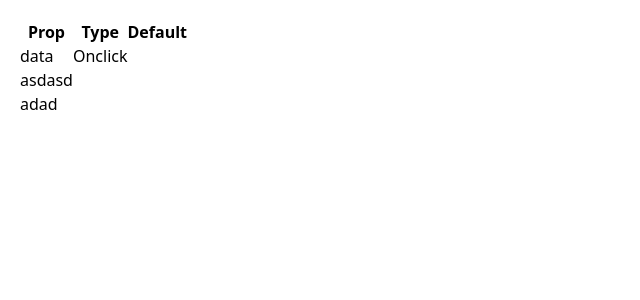
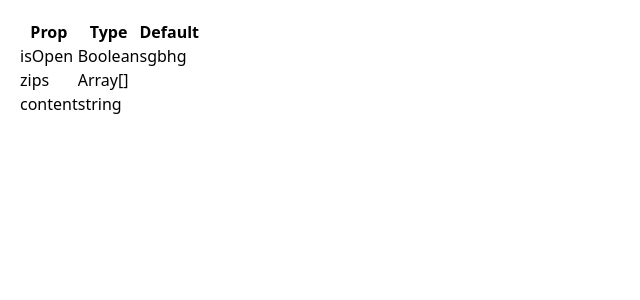
Before and after one commit to kwame999/kiwi-ui, a Next.js app: page / in a window 1280 px wide. Shown: the top 300 px of the page, without its empty margins (0-640 px from the left). Built offline with nearby package versions, Linux system fonts and the light colour scheme.

Commit message:
fix: render issue of table fixed and refrac  props meta for grouping

```diff
--- a/src/app/components.ts
+++ b/src/app/components.ts
@@ -3,61 +3,55 @@ export const components: ComponentTypes[] = [
     componentType: 'Environmental Switch',
     description: 'An environmental switch with hover animation and micro-interactions',
     category: 'Buttons',
-    definitions: {
-      props: ['data', 'Onclick'],
-      type: ['asdasd'],
-      defaults: ['adad'],
-    },
+    meta: [
+        {prop: 'isOpen', type: 'Boolean', defaults: ''},
+        {prop: 'content', type: 'string', defaults: ''}
+      ]
   },
   {
     componentType: 'Tag Setter',
     description: 'An environmental switch with hover animation and micro-interactions',
     category: 'Inputs',
-    definitions: {
-      props: [],
-      type: [],
-      defaults: [],
-    },
+     meta: [
+        {prop: 'isOpen', type: 'Boolean', defaults: 'sgbhg'},
+        {prop: 'zips', type: 'Array[]', defaults: ''},
+        {prop: 'content', type: 'string', defaults: ''}
+      ]
   },
   {
     componentType: 'Save Button',
     description: 'An environmental switch with hover animation and micro-interactions',
     category: 'Buttons',
-    definitions: {
-      props: [],
-      type: [],
-      defaults: [],
-    },
+    meta: [
+            {prop: 'content', type: 'string', defaults: ''}
+          ]
   },
   {
     componentType: 'Tool Bar',
     description: 'An environmental switch with hover animation and micro-interactions',
     category: 'Tools',
-    definitions: {
-      props: [],
-      type: [],
-      defaults: [],
-    },
+    meta: [
+        {prop: '', type: '', defaults: ''},
+        {prop: '', type: '', defaults: ''}
+      ]
   },
   {
     componentType: 'Morphing Card',
     description: 'An environmental switch with hover animation and micro-interactions',
     category: 'Cards',
-    definitions: {
-      props: [],
-      type: [],
-      defaults: [],
-    },
+    meta: [
+        {prop: '', type: '', defaults: ''},
+        {prop: '', type: '', defaults: ''}
+      ]
   },
   {
     componentType: 'Filter Table',
     description: 'An environmental switch with hover animation and micro-interactions',
     category: 'Tools',
-    definitions: {
-      props: [],
-      type: [],
-      defaults: [],
-    },
+    meta: [
+        {prop: '', type: '', defaults: ''},
+        {prop: '', type: '', defaults: ''}
+      ]
   },
 ];
 
@@ -66,11 +60,11 @@ export type ComponentTypes = {
   componentType: string,
   description: string,
   category: string,
-  definitions: {
-    props: string[],
-    type: string[],
-    defaults: string[],
-  }
+  meta?: {
+    prop: string,
+    type: string,
+    defaults: string,
+  }[]
 
 }
 
--- a/src/app/page.tsx
+++ b/src/app/page.tsx
@@ -20,7 +20,7 @@ export default function Home() {
     <div className="p-5">
       {/* <CodeBlock></CodeBlock> */}
       {/* <PaginationArrows data={components}></PaginationArrows> */}
-      <PropTable data={components[0]}></PropTable>
+      <PropTable data={components[1]}></PropTable>
     </div>
   );
 }
@@ -325,7 +325,7 @@ const PaginationArrows = ({data, onPaginate}: PaginationArrowsProp) => {
 //Prop table component
 const PropTable = ({data}: PropTableProps) => {
 
-  const {definitions: {props, type, defaults}} = data!
+  const { meta } = data!
 
   return(
     <table aria-label="Component Props">
@@ -337,15 +337,14 @@ const PropTable = ({data}: PropTableProps) => {
         </tr>
       </thead>
       <tbody>
-        <tr>{props.map(p =>
-          <td>{p}</td>)}
-        </tr>
-        <tr>{type.map(t =>
-          <td>{t}</td>)}
-        </tr>
-        <tr>{defaults.map(d =>
-          <td>{d}</td>)}
-        </tr>
+        {
+          meta!.map(m =>
+          <tr>
+          <td>{m.prop}</td>
+          <td>{m.type}</td>
+          <td>{m.defaults}</td>
+          </tr>)
+          }
       </tbody>
     </table>
   )
```
